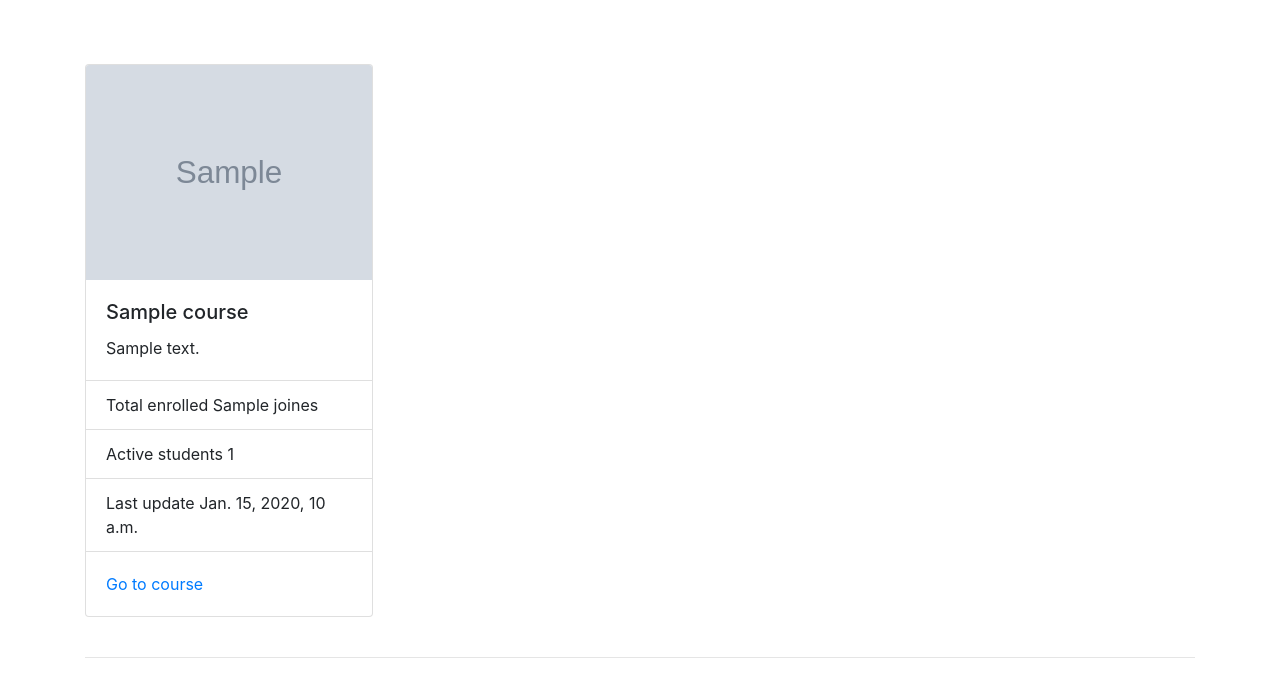
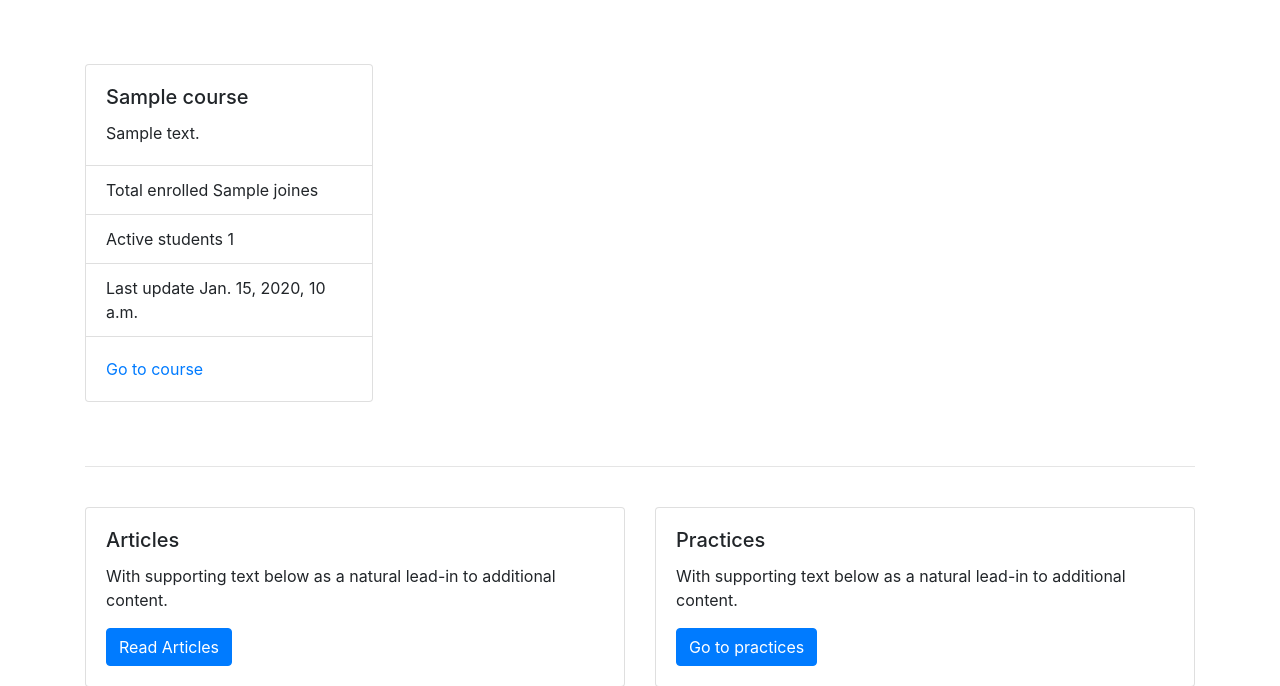
Before and after one commit to Dev-Badr/freeLearnAcademy, a Django app: template templates/track/track_detail.html in a window 1280 px wide. Shown: the part 56-742 px from the top of the page. Run offline with Django 3.2, Linux system fonts and the light colour scheme; the template is opened without the code that fills it: most values are stand-ins (such as "Sample title", 1, 10 or a date in 2020); grey boxes marked "Sample" are stand-in pictures; parts of the project's set-up code (start-up, migrations or seed data) failed here and were passed over; some libraries are stand-ins or nearby versions.

Commit message:
Change track detail page layout.

```diff
--- a/templates/track/track_detail.html
+++ b/templates/track/track_detail.html
@@ -8,31 +8,8 @@
   <div class="row">
   {% for course in track.courses.all %}
 
-    <!-- <div class="card mb-3" style="max-width: 540px;">
-    <div class="row no-gutters">
-      <div class="col-md-4">
-        <img src="{% if course.image %}{{ course.image.url }}{% else %}
-        {% static 'img\default.png' %}{% endif %}" class="card-img" alt="...">
-      </div>
-      <div class="col-md-8">
-        <div class="card-body">
-          <h5 class="card-title">{{ course.title }}</h5>
-          <p class="card-text">{{ course.content }}</p>
-          <hr>
-          <p class="card-text">total enrolled : {{ course.joines }}</p>
-          <p class="card-text"><small class="text-muted">Last updated {{ course.updated_at }}</small></p>
-        </div>
-      </div>
-    </div>
-    </div> -->
-
-
-  <div class="col-md-3">
+  <div class="col-md-3" style="margin-right: 70px;">
   	<div class="card" style="width: 18rem;">
-
-      <img src="{% if course.image %}{{ course.image.url }}{% else %}
-        {% static 'img\default.png' %}{% endif %}"
-        class="card-img-top" alt="...">
 
       <div class="card-body">
         <h5 class="card-title">{{ course.title }}</h5>
@@ -47,7 +24,9 @@
         <a href="{{ course.get_absolute_url }}" class="card-link">Go to course</a>
       </div>
     </div>
+    <br>
   </div>
+
   {% endfor %}
 </div>
   <br/><hr><br/>
```
